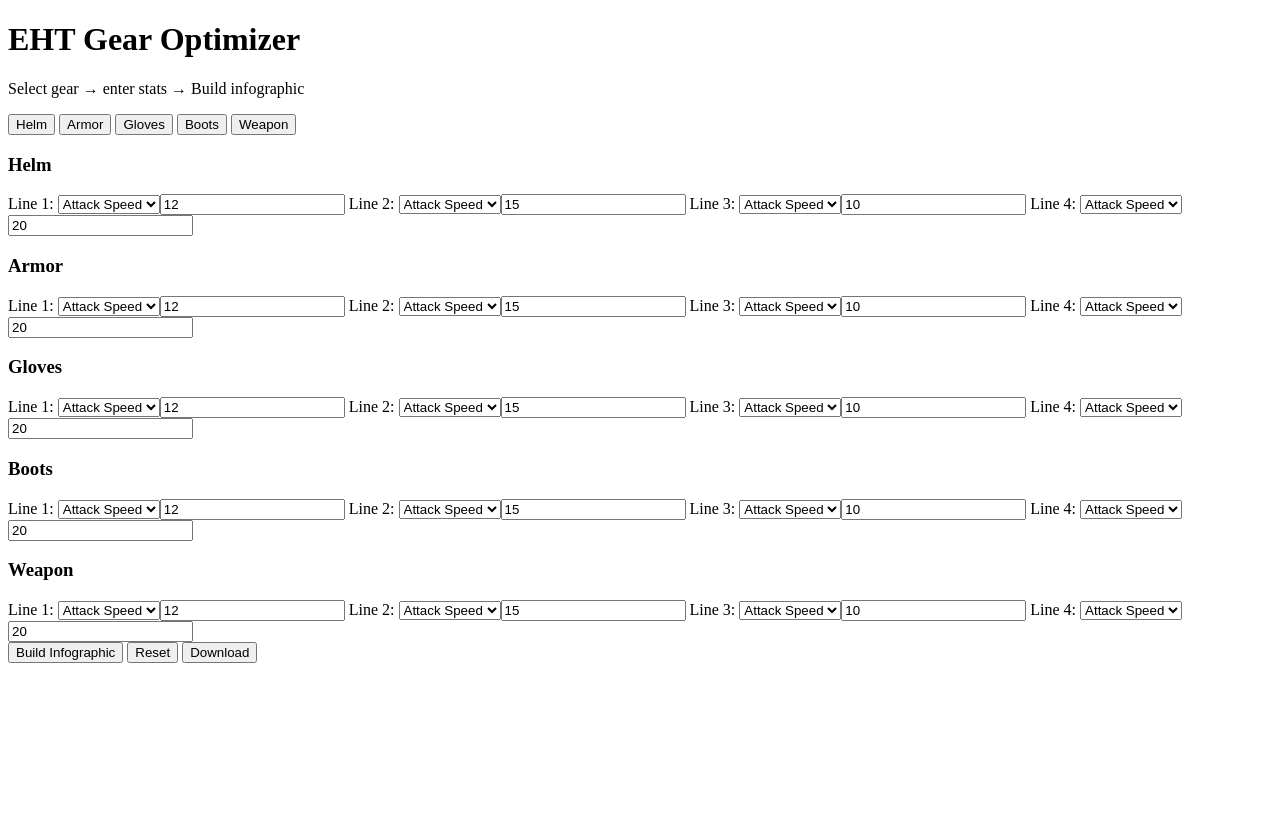
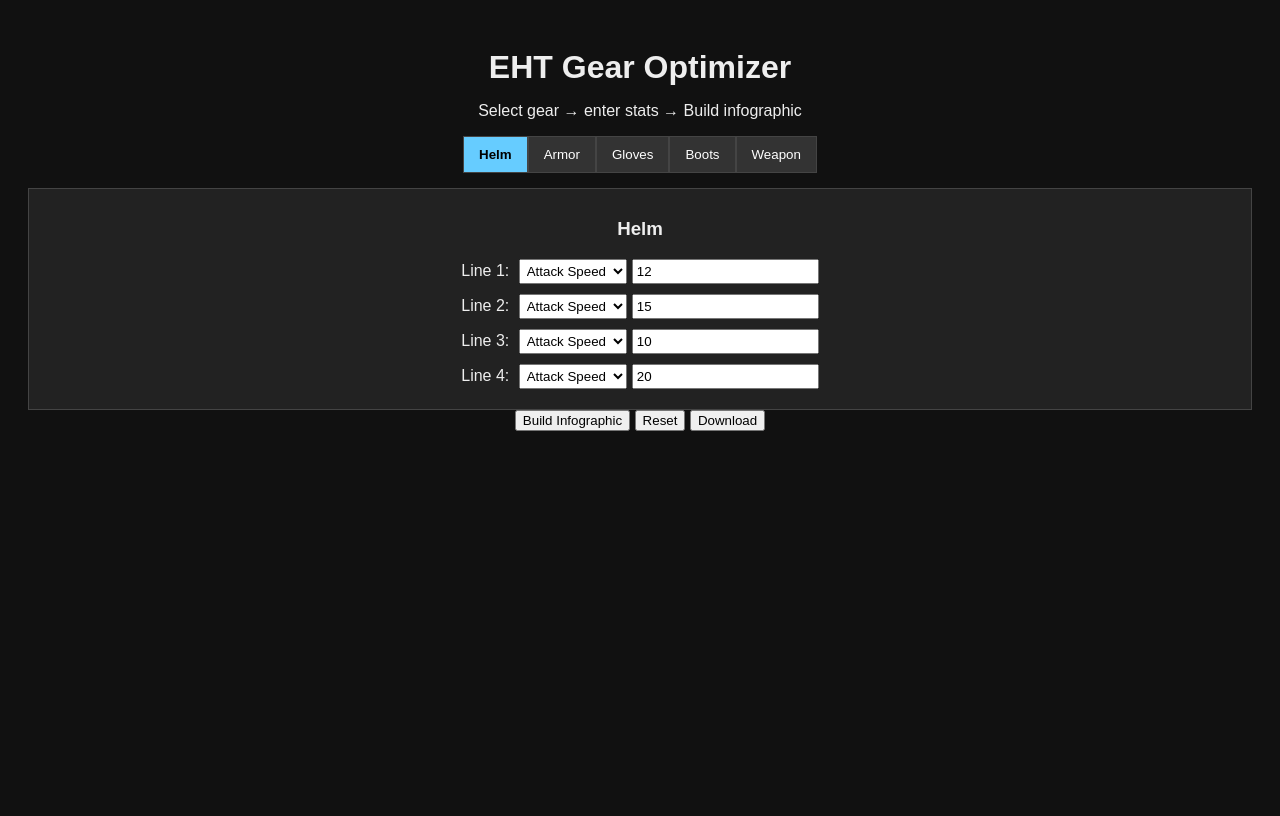
Before and after one commit to brandtbuchwald-rgb/Do-we-got-it, a plain HTML site: page index.html in a window 1280 px wide. Drawn offline with Linux system fonts and the light colour scheme.

Commit message:
Update style.css

```diff
--- a/style.css
+++ b/style.css
@@ -1,74 +1,82 @@
-function collectGearStats(prefix) {
-  let stats = [];
-  for (let i = 1; i <= 4; i++) {
-    let type = document.getElementById(`${prefix}_stat${i}`).value;
-    let val = parseFloat(document.getElementById(`${prefix}_val${i}`).value) || 0;
-    stats.push({ type, val });
-  }
-  return stats;
+body {
+  font-family: Arial, sans-serif;
+  background: #111;
+  color: #eee;
+  text-align: center;
+  padding: 20px;
 }
 
-function sumStats(allGearStats) {
-  let totals = {};
-  allGearStats.forEach(piece => {
-    piece.forEach(line => {
-      if (!totals[line.type]) totals[line.type] = 0;
-      totals[line.type] += line.val;
-    });
-  });
-  return totals;
+h1 {
+  margin-bottom: 15px;
 }
 
-buildBtn.addEventListener("click", () => {
-  let helmStats = collectGearStats("helm");
-  let armorStats = collectGearStats("armor");
-  let glovesStats = collectGearStats("gloves");
-  let bootsStats = collectGearStats("boots");
-  let weaponStats = collectGearStats("weapon");
+.tabs {
+  display: flex;
+  justify-content: center;
+  margin-bottom: 15px;
+  flex-wrap: wrap;
+}
 
-  let totals = sumStats([helmStats, armorStats, glovesStats, bootsStats, weaponStats]);
+.tablink {
+  background: #333;
+  color: #fff;
+  border: 1px solid #444;
+  padding: 10px 15px;
+  cursor: pointer;
+}
 
-  canvas.width = 480;
-  canvas.height = 640;
-  ctx.fillStyle = "#1a1a1a";
-  ctx.fillRect(0, 0, canvas.width, canvas.height);
+.tablink.active {
+  background: #66ccff;
+  color: #000;
+  font-weight: bold;
+}
 
-  ctx.fillStyle = "#ffd700";
-  ctx.font = "20px Arial";
-  ctx.textAlign = "center";
-  ctx.fillText("Hunter Gear Sheet", 240, 40);
+.tabcontent {
+  display: none;
+  padding: 10px;
+  border: 1px solid #444;
+  background: #222;
+  margin-top: 10px;
+}
 
-  ctx.textAlign = "left";
-  ctx.fillStyle = "#66ccff";
-  ctx.font = "16px Arial";
-  let y = 100;
-  ctx.fillText("Totals:", 40, y);
-  y += 30;
-  Object.entries(totals).forEach(([type, val]) => {
-    ctx.fillText(`${type}: ${val}%`, 40, y);
-    y += 25;
-  });
-});
+.tabcontent.active {
+  display: block;
+}
 
-// Reset
-resetBtn.addEventListener("click", () => {
-  ctx.clearRect(0, 0, canvas.width, canvas.height);
-});
+.gear-block label {
+  display: block;
+  margin: 10px 0;
+}
 
-// Download
-downloadBtn.addEventListener("click", () => {
-  const link = document.createElement("a");
-  link.download = "hunter_gear_sheet.png";
-  link.href = canvas.toDataURL("image/png");
-  link.click();
-});
+select, input[type="number"] {
+  margin-left: 5px;
+  padding: 3px;
+}
 
-// Tab switching
-document.querySelectorAll(".tablink").forEach(btn => {
-  btn.addEventListener("click", () => {
-    document.querySelectorAll(".tablink").forEach(b => b.classList.remove("active"));
-    document.querySelectorAll(".tabcontent").forEach(c => c.classList.remove("active"));
-    btn.classList.add("active");
-    document.getElementById(btn.dataset.tab).classList.add("active");
-  });
-});
+#calcBtn {
+  margin-top: 20px;
+  padding: 10px 20px;
+  background: #66ccff;
+  color: #000;
+  border: none;
+  cursor: pointer;
+  font-size: 16px;
+  font-weight: bold;
+}
+
+#results {
+  margin-top: 25px;
+  background: #222;
+  padding: 15px;
+  border: 1px solid #444;
+}
+
+#results ul {
+  list-style: none;
+  padding: 0;
+}
+
+#results li {
+  margin: 5px 0;
+  font-size: 18px;
+}
```
